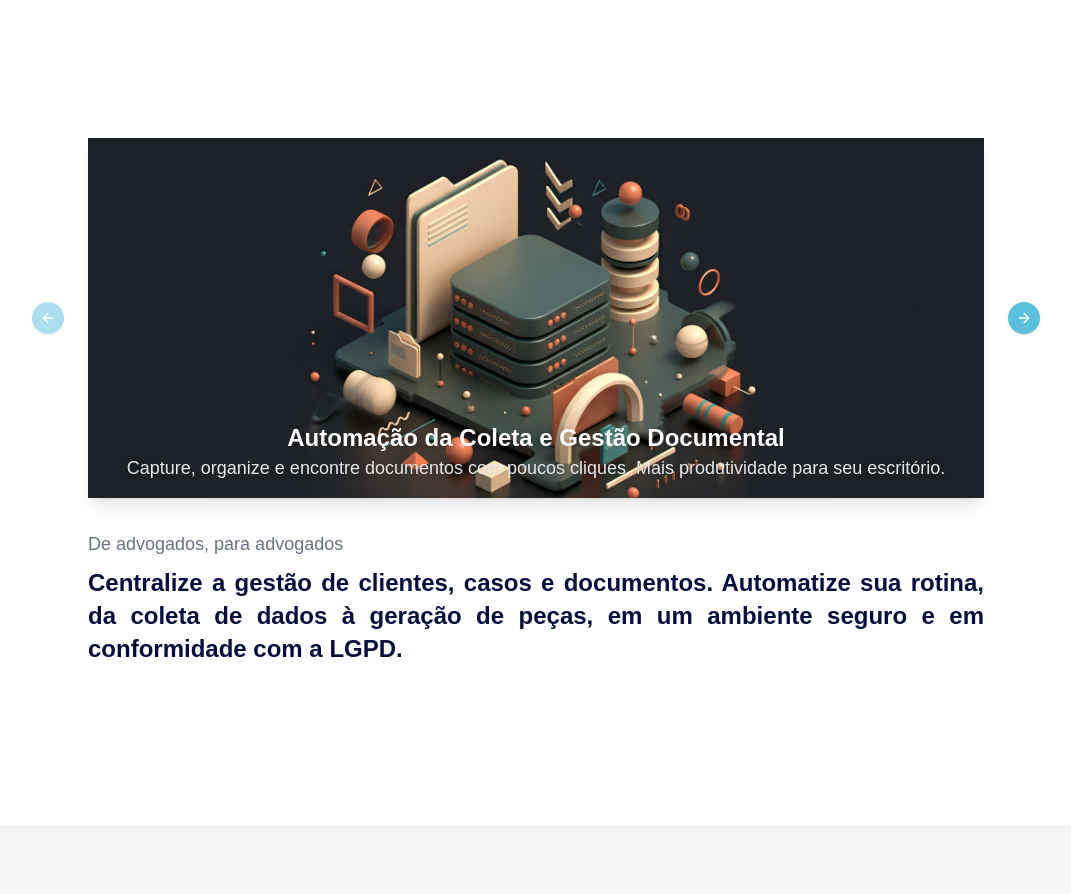
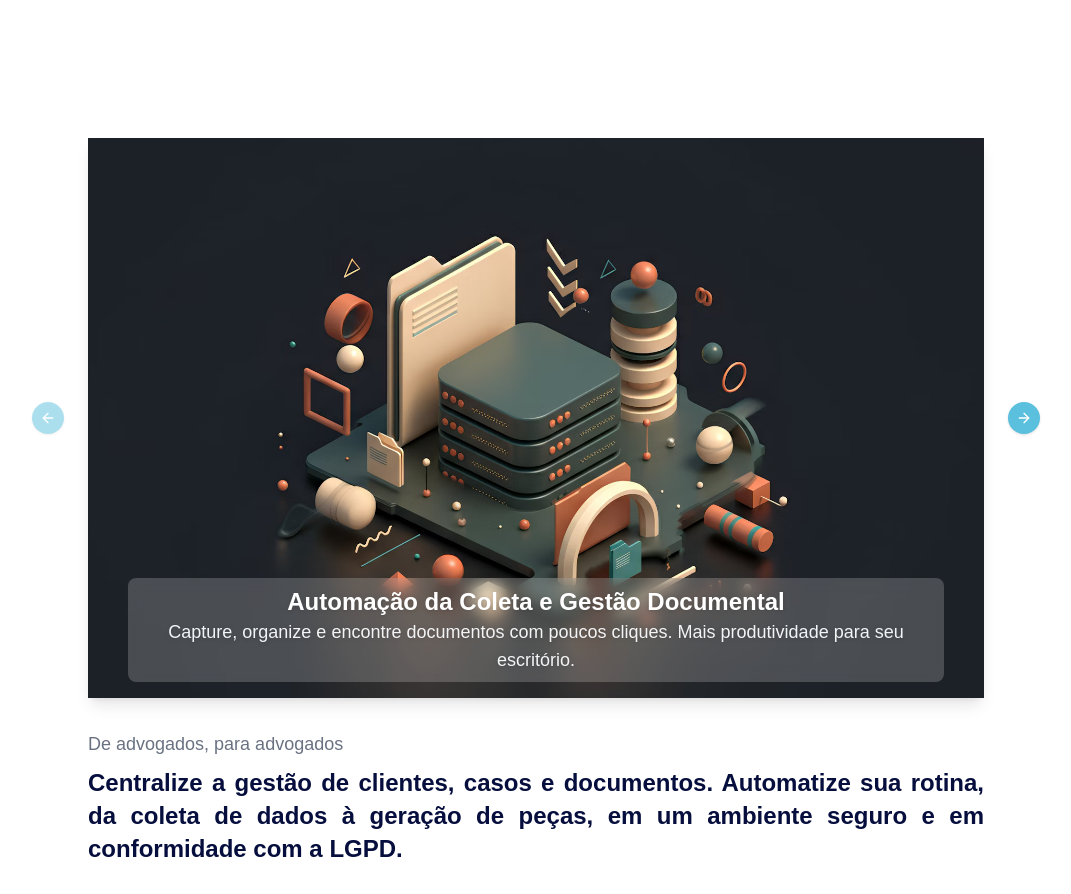
Before and after one commit to AriBarros/nous-legal, a React (Vite) app: page / in a window 1280 px wide. Shown: the part 580-1474 px from the top of the page, without its empty margins (104-1175 px from the left). Built offline with nearby package versions, Linux system fonts and the light colour scheme.

Commit message:
fix: enhance Banner component layout and styling for improved visibility

```diff
--- a/src/components/banner/Banner.tsx
+++ b/src/components/banner/Banner.tsx
@@ -55,15 +55,17 @@ export function Banner() {
                       <img
                         src={slide.img}
                         alt={slide.title}
-                        className="w-full h-[45vh] max-h-[600px] object-cover"
+                        className="w-full h-[70vh] max-h-[900px] object-cover"
                       />
                       <div className="absolute bottom-4 left-0 right-0 px-6">
-                        <h3 className="text-xl sm:text-2xl font-bold text-white text-center drop-shadow">
-                          {slide.title}
-                        </h3>
-                        <p className="text-gray-200 text-base sm:text-lg text-center drop-shadow">
-                          {slide.desc}
-                        </p>
+                        <div className="bg-white/20 backdrop-blur-sm rounded-md px-3 py-2 mx-4">
+                          <h3 className="text-xl sm:text-2xl font-bold text-white text-center drop-shadow">
+                            {slide.title}
+                          </h3>
+                          <p className="text-gray-100 text-base sm:text-lg text-center drop-shadow">
+                            {slide.desc}
+                          </p>
+                        </div>
                       </div>
                     </div>
                   </CarouselItem>
```
